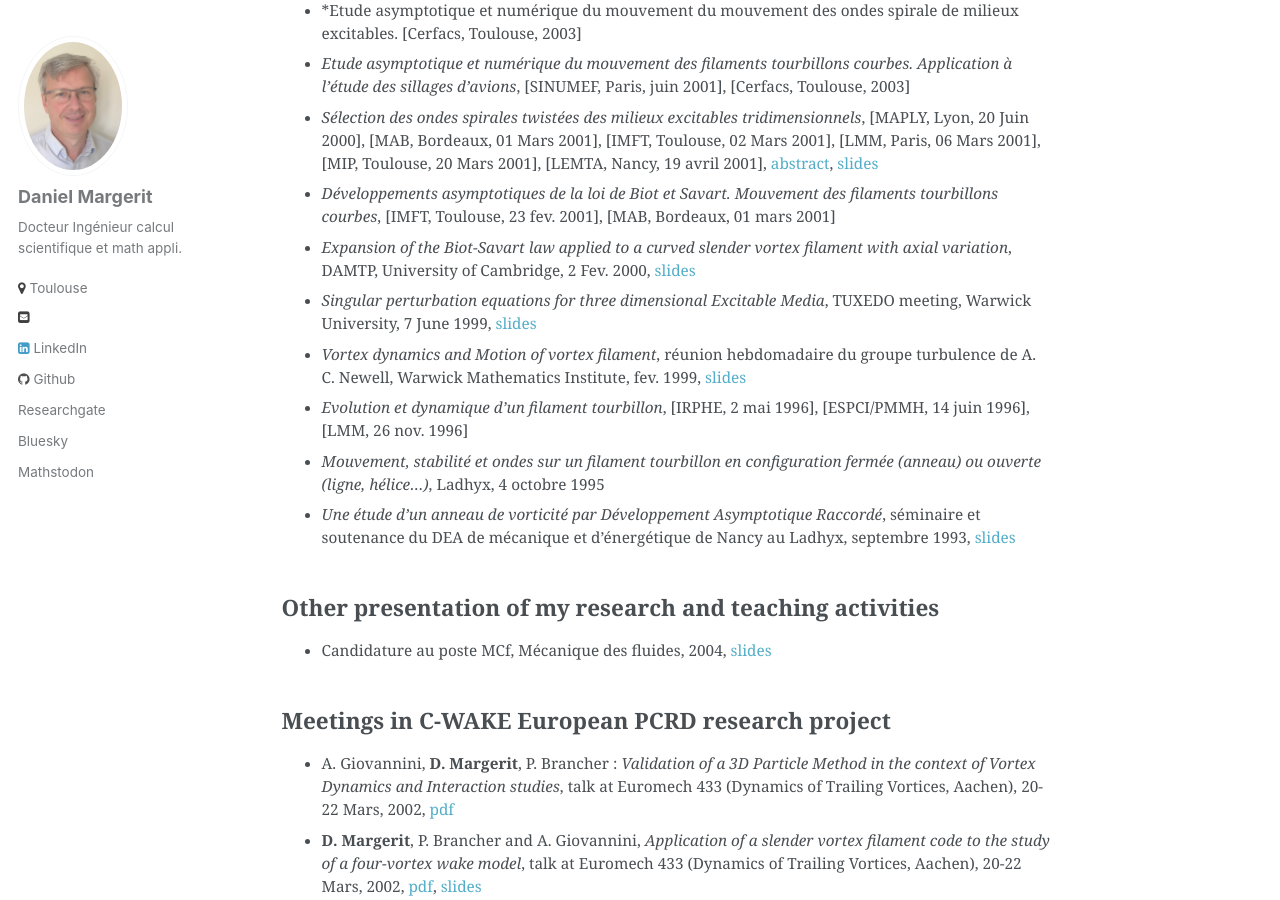
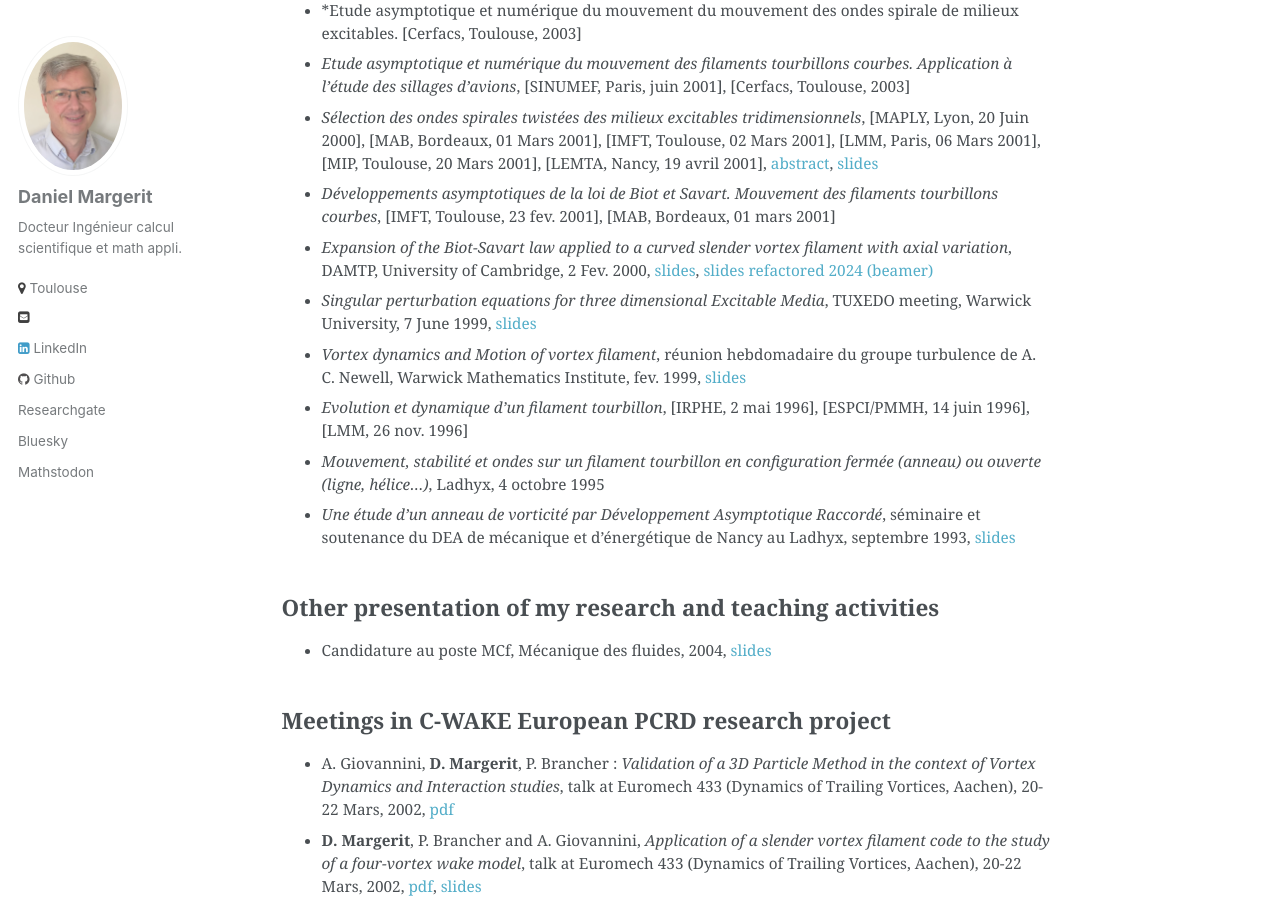
Before and after one commit to danielmargerit/danielmargerit.github.io, a Jekyll site: the page built from _pages/papers.md, in a window 1280 px wide and 900 px high, scrolled down 2356 px. Built offline with Jekyll 4.4.1, drawn with Linux system fonts in a browser that asks for light colours.

Commit message:
add slides on beamer

```diff
--- a/_pages/papers.md
+++ b/_pages/papers.md
@@ -131,7 +131,7 @@ Gamm (Gesellschaft fur Angewandte Mathematik und Mechanik) Annual Meeting 2000,
 [IMFT, Toulouse, 23 fev. 2001],
 [MAB, Bordeaux, 01 mars 2001]
 - *Expansion of the Biot-Savart law applied to a curved slender vortex filament with axial variation*, DAMTP, University of Cambridge, 2 Fev. 2000,
-[slides]({{site.baseurl}}/docs/slides/dampt_slides.pdf)
+[slides]({{site.baseurl}}/docs/slides/dampt_slides.pdf), [slides refactored 2024 (beamer)]({{site.baseurl}}/docs/slides/dampt_slides_2024.pdf)
 - *Singular perturbation equations for three dimensional Excitable Media*, TUXEDO meeting, Warwick University, 7 June 1999,
 [slides]({{site.baseurl}}/docs/slides/warwick_tuxedo.pdf)
 - *Vortex dynamics and Motion of vortex filament*, réunion hebdomadaire du groupe turbulence de A. C. Newell, Warwick Mathematics Institute, fev. 1999,
```
Also changed, not shown: 1 other file.
